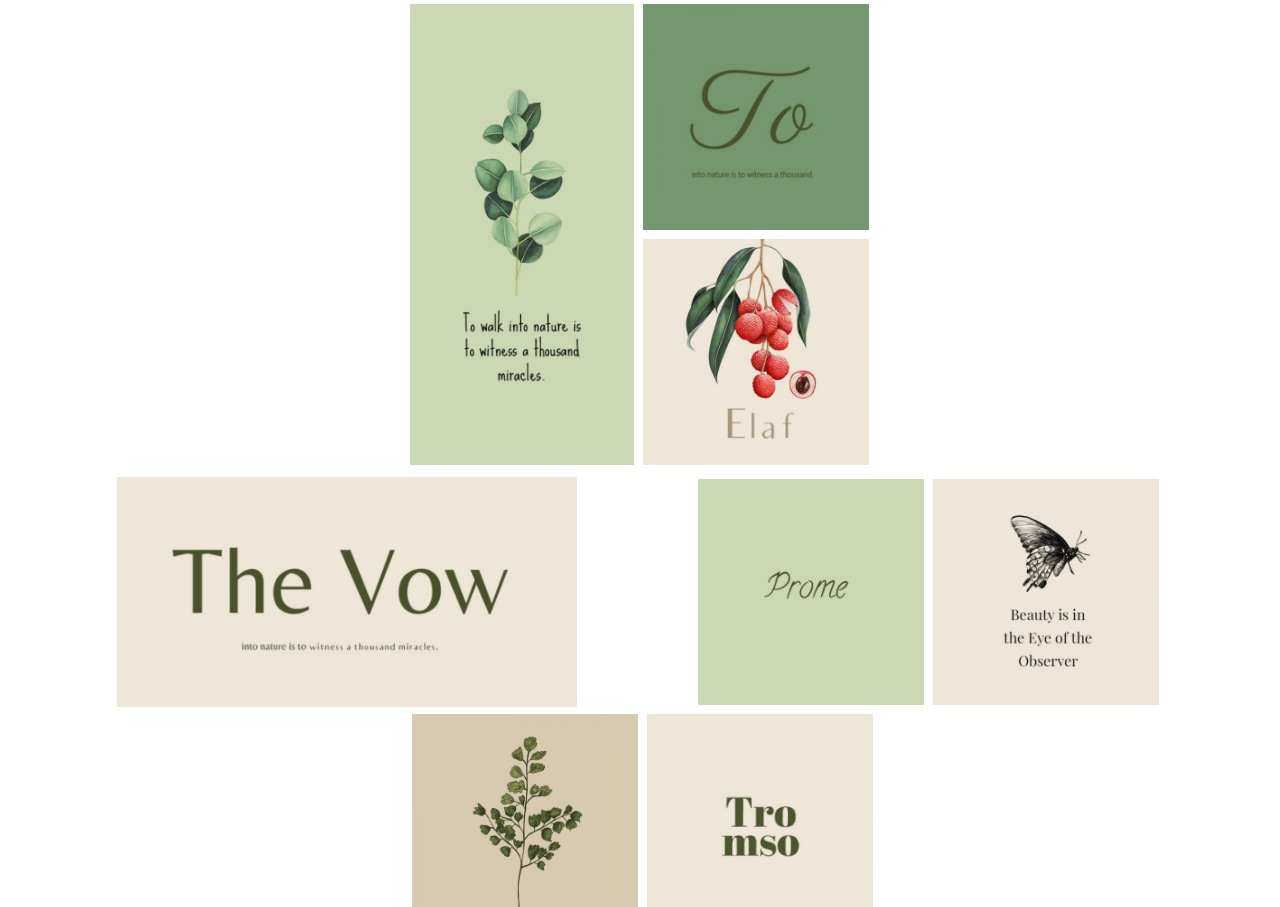
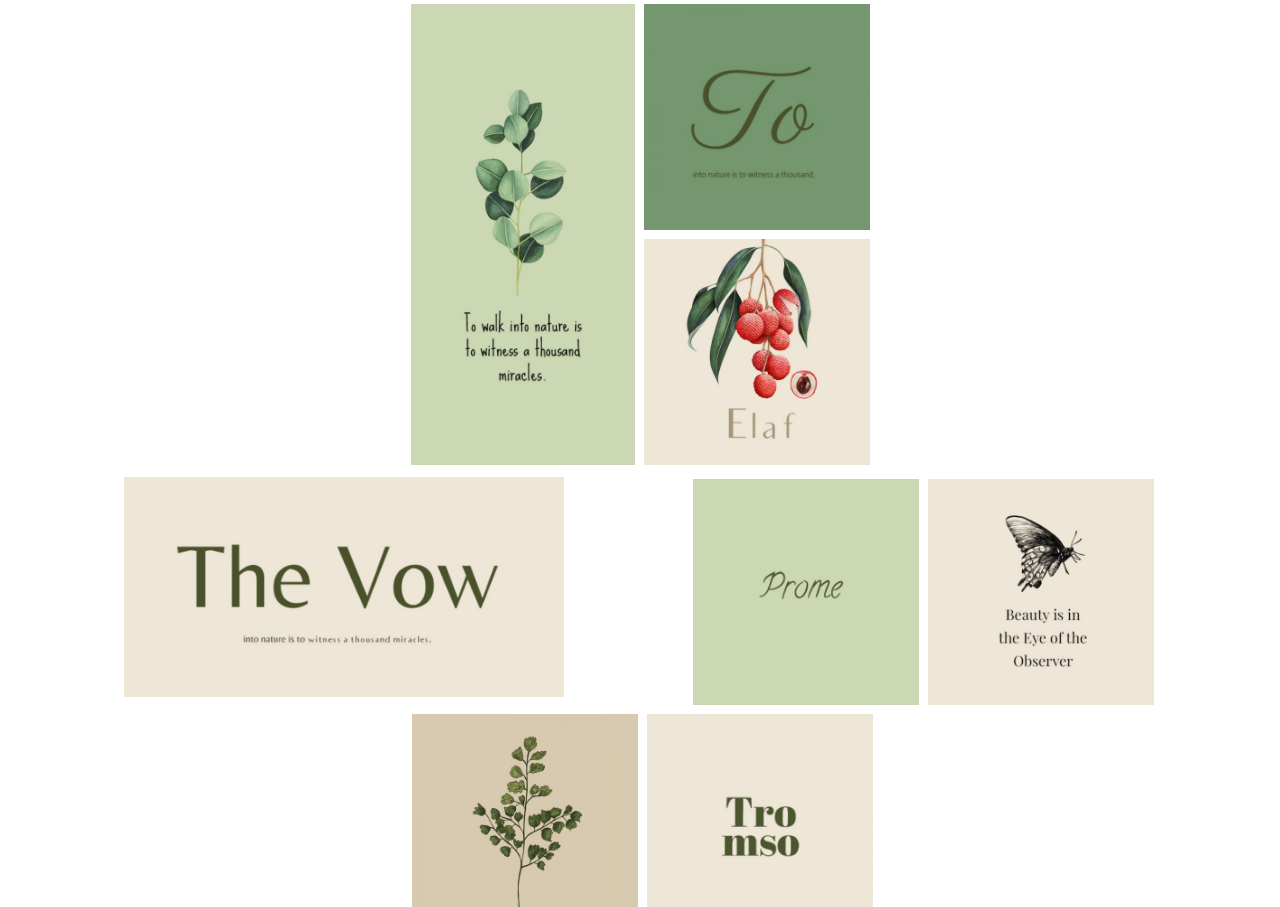
Before and after one commit to angtamrod/Actividad-maquetacion-web-BEM, a plain HTML site: page index.html in a window 1280 px wide. Shown: the part 1481-2388 px from the top of the page. Drawn offline with Linux system fonts and the light colour scheme.

Commit message:
correcciones

```diff
--- a/css/estilos.css
+++ b/css/estilos.css
@@ -86,6 +86,10 @@ align-items: center;
     justify-content: space-evenly;
 }
 
+.galeria--filamedia{
+    padding-left: 4px;
+}
+
 .galeria--filafinal{
     display: flex;
     flex-wrap: wrap;
@@ -155,7 +159,7 @@ align-items: center;
     gap: 5px;
 }
 
-.galeria__div--bottom{
+.galeria__div--bottomright{
     display: flex;
     flex-wrap: wrap;
     gap: 5px;
@@ -166,7 +170,7 @@ align-items: center;
 .galeria__img--bottom{
 
     max-width: 460px;
-    max-height: 230px;
+    max-height: 220px;
 }
 
 
--- a/index.html
+++ b/index.html
@@ -42,7 +42,7 @@
                 </div>
                 <img class="galeria__img--sola" src="imgs/Masonry-list-img-5-1000x1000.jpg" alt="">
             </div>
-            <div class="galeria--fila">
+            <div class="galeria--fila galeria--filamedia">
                 <img class="galeria__img--sola" src="imgs/Masonry-list-img-9-1000x1000.jpg" alt="">
                 <div class="galeria__div--cuadrado">
                     <div class="galeria__div--top">
```
